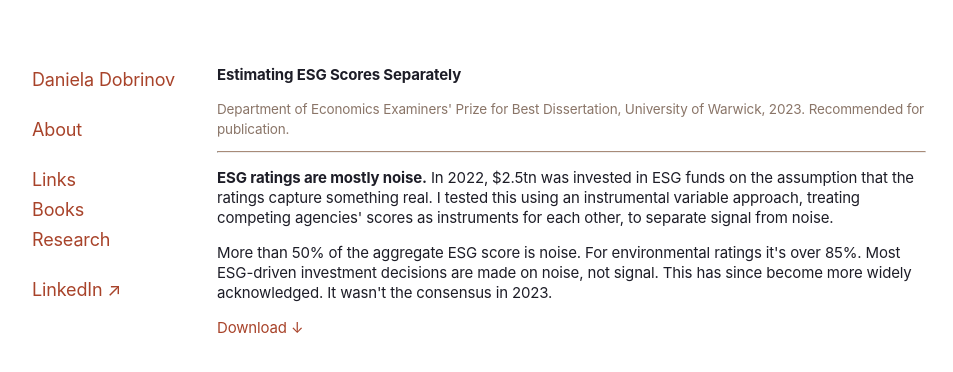
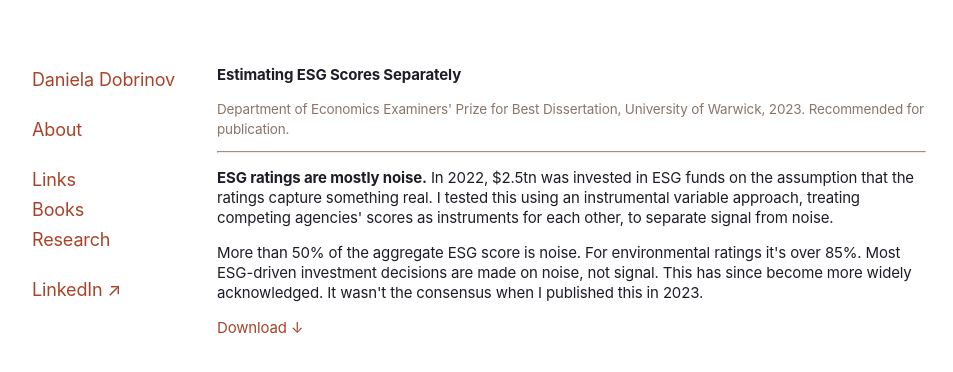
Before and after one commit to eula01/danisite, a Next.js app: page /research in a window 1280 px wide. Shown: the top 372 px of the page, without its empty margins (173-1126 px from the left). Built offline with nearby package versions, Linux system fonts and the light colour scheme.

Commit message:
Update consensus line on research page

```diff
--- a/pages/research.tsx
+++ b/pages/research.tsx
@@ -14,7 +14,7 @@ export default function Research() {
             <strong>ESG ratings are mostly noise.</strong> In 2022, $2.5tn was invested in ESG funds on the assumption that the ratings capture something real. I tested this using an instrumental variable approach, treating competing agencies' scores as instruments for each other, to separate signal from noise.
           </p>
           <p>
-            More than 50% of the aggregate ESG score is noise. For environmental ratings it's over 85%. Most ESG-driven investment decisions are made on noise, not signal. This has since become more widely acknowledged. It wasn't the consensus in 2023.
+            More than 50% of the aggregate ESG score is noise. For environmental ratings it's over 85%. Most ESG-driven investment decisions are made on noise, not signal. This has since become more widely acknowledged. It wasn't the consensus when I published this in 2023.
           </p>
           <p>
             <a href="/dissertation.pdf" download>Download ↓</a>
```
